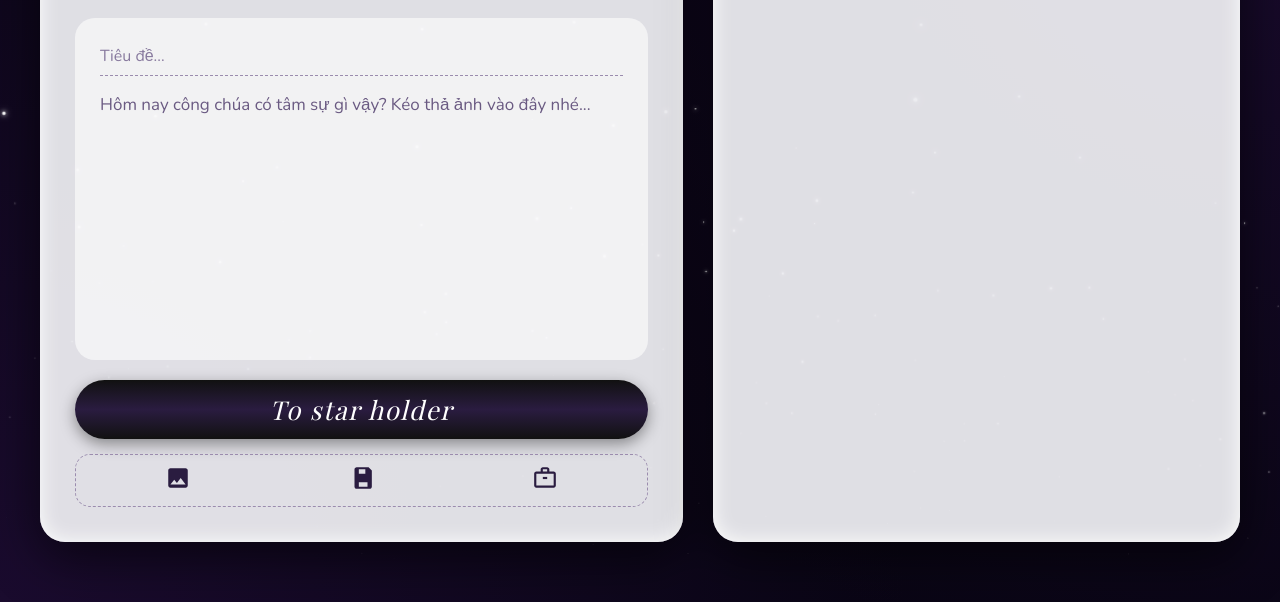
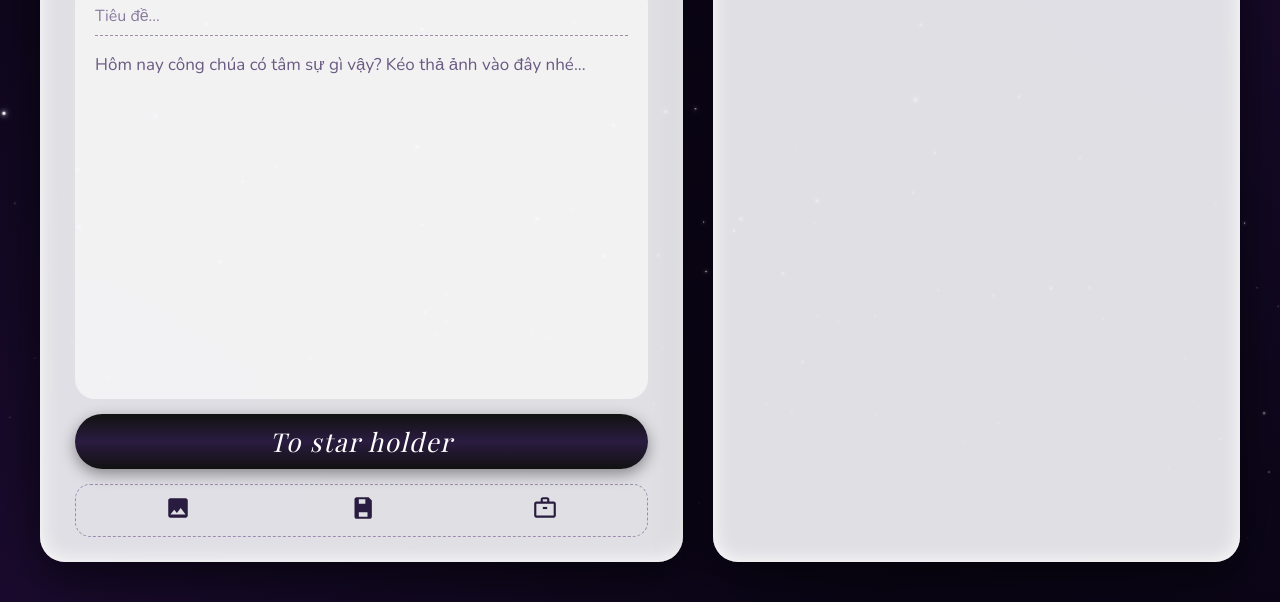
Before and after one commit to builinh03062020-hue/Nhat-ky, a plain HTML site: page index.html in a window 1280 px wide. Shown: the part 198-800 px from the top of the page. Drawn offline with nearby package versions, Linux system fonts and the light colour scheme; a web font is replaced by a local one.

Commit message:
Update index.html

```diff
--- a/index.html
+++ b/index.html
@@ -4,13 +4,13 @@
     <meta charset="UTF-8">
     <meta name="viewport" content="width=device-width, initial-scale=1.0">
     <title>Dear Diary ✨</title>
-    <!-- Phông chữ Playfair Display (Cổ điển, sang trọng) và Nunito -->
+    <!-- Phông chữ Playfair Display và Nunito -->
     <link href="https://fonts.googleapis.com/css2?family=Playfair+Display:ital,wght@0,400;0,600;1,400;1,600&family=Nunito:wght@300;400;600&display=swap" rel="stylesheet">
 
     <style>
         * { margin: 0; padding: 0; box-sizing: border-box; font-family: 'Nunito', sans-serif; }
 
-        /* NỀN VŨ TRỤ */
+        /* Nền vũ trụ */
         body {
             background: #090514;
             background-image: radial-gradient(circle at top right, #1a0b2e, transparent 60%),
@@ -18,7 +18,7 @@
             color: #2a1c40; min-height: 100vh; display: flex; justify-content: center; align-items: center; overflow: hidden;
         }
 
-        /* ----- HIỆU ỨNG SAO ----- */
+        /* Hiệu ứng sao */
         .stars { position: absolute; width: 100%; height: 100%; z-index: 0; pointer-events: none; }
         .star {
             position: absolute;
@@ -34,16 +34,16 @@
             100% { transform: translateY(-10vh) scale(1); opacity: 0; }
         }
 
-        /* KHUNG CHÍNH */
+        /* Khung chính: Nới rộng chiều cao lên 90vh */
         .container {
             position: relative; z-index: 1; display: flex; gap: 30px;
-            width: 95%; max-width: 1200px; height: 85vh;
+            width: 95%; max-width: 1200px; height: 90vh;
         }
 
-        /* BẢNG GIẤY */
+        /* Bảng giấy: Tối ưu padding để không bị tràn nội dung */
         .box {
             background: rgba(235, 235, 240, 0.95);
-            border-radius: 25px; padding: 35px;
+            border-radius: 25px; padding: 25px 35px;
             box-shadow: 0 15px 50px rgba(0,0,0,0.6), inset 0 0 20px rgba(255,255,255,1);
             display: flex; flex-direction: column; position: relative;
         }
@@ -63,9 +63,10 @@
         }
         .star-divider span { font-size: 20px; margin: 0 10px; position: relative; top: -1px; }
 
+        /* Khu vực nhập liệu: Thu gọn padding và margin */
         .input-area {
-            flex: 1; background: rgba(255, 255, 255, 0.6); border-radius: 20px; padding: 25px;
-            margin-bottom: 20px; margin-top: 10px; display: flex; flex-direction: column; gap: 15px;
+            flex: 1; background: rgba(255, 255, 255, 0.6); border-radius: 20px; padding: 20px;
+            margin-bottom: 15px; margin-top: 5px; display: flex; flex-direction: column; gap: 15px;
         }
         input.title-input {
             background: transparent; border: none; border-bottom: 1px dashed #9b8cae;
@@ -73,10 +74,10 @@
         }
         input.title-input::placeholder { color: #887a9e; font-weight: normal; font-size: 16px; }
 
-        /* KHU VỰC VIẾT & KÉO THẢ ẢNH */
+        /* Khu vực soạn thảo: Giảm min-height để tương thích với container */
         .editor-area {
             flex: 1; background: transparent; border: none; color: #2a1c40; font-size: 17px;
-            outline: none; overflow-y: auto; line-height: 1.6; min-height: 200px;
+            outline: none; overflow-y: auto; line-height: 1.6; min-height: 100px;
         }
         .editor-area:empty:before {
             content: attr(placeholder); color: #6a5a82; font-weight: 500; cursor: text;
@@ -91,7 +92,7 @@
 
         button.submit-btn {
             background: linear-gradient(to bottom, #111, #2a1c40, #111);
-            color: white; border: none; border-radius: 40px; padding: 12px; width: 100%; cursor: pointer;
+            color: white; border: none; border-radius: 40px; padding: 10px; width: 100%; cursor: pointer;
             font-family: 'Playfair Display', serif; font-style: italic; font-size: 26px; letter-spacing: 1.5px;
             box-shadow: 0 5px 15px rgba(0,0,0,0.4); transition: transform 0.2s; margin-bottom: 15px;
         }
@@ -105,7 +106,7 @@
         .action-btn:hover { transform: scale(1.1); }
         .action-btn svg { width: 26px; height: 26px; fill: #2a1c40; }
 
-        /* CỘT PHẢI */
+        /* Cột hiển thị bài viết */
         .reader-section { flex: 1; overflow-y: auto; padding-right: 15px; display: flex; flex-direction: column; gap: 5px; }
         .reader-section::-webkit-scrollbar { width: 4px; }
         .reader-section::-webkit-scrollbar-thumb { background: #b0a3c7; border-radius: 10px; }
@@ -114,7 +115,7 @@
 
         .entry-header-row {
             display: flex; align-items: center; gap: 20px; cursor: pointer; transition: 0.2s; padding-left: 10px;
-            justify-content: space-between; /* Đẩy nút xóa sang phải */
+            justify-content: space-between;
         }
         .entry-header-row:hover { transform: translateX(5px); }
 
@@ -136,7 +137,7 @@
         }
         .list-divider span { font-size: 16px; margin: 0 10px; position: relative; top: -1px; }
 
-        /* ----- MODAL ĐỌC NHẬT KÝ (PHÓNG TO CÓ MẬT KHẨU) ----- */
+        /* Modal hiển thị chi tiết nhật ký */
         .modal-overlay {
             display: none; position: fixed; top: 0; left: 0; width: 100%; height: 100%;
             background: rgba(9, 5, 20, 0.85); z-index: 1000;
@@ -174,11 +175,9 @@
 </head>
 <body>
 
-    <!-- Sao nền -->
     <div class="stars" id="stars"></div>
 
     <div class="container">
-        <!-- BẢNG TRÁI -->
         <div class="box writer-section">
             <h1 class="cursive-title">Dear diary</h1>
             <div class="star-divider"><span>✦</span></div>
@@ -190,7 +189,6 @@
 
             <button class="submit-btn" onclick="saveDiary()" id="saveBtn">To star holder</button>
 
-            <!-- Công cụ -->
             <div class="bottom-actions">
                 <button class="action-btn" onclick="document.getElementById('imgUpload').click()" title="Chèn ảnh">
                     <svg viewBox="0 0 24 24"><path d="M21 19V5C21 3.9 20.1 3 19 3H5C3.9 3 3 3.9 3 5V19C3 20.1 3.9 21 5 21H19C20.1 21 21 20.1 21 19ZM8.5 13.5L11 16.51L14.5 12L19 18H5L8.5 13.5Z"/></svg>
@@ -208,11 +206,10 @@
             </div>
         </div>
 
-        <!-- BẢNG PHẢI -->
         <div class="box reader-section" id="diaryList"></div>
     </div>
 
-    <!-- KHUNG MODAL ĐỂ ĐỌC NHẬT KÝ PHÓNG TO -->
+    <!-- Modal hiển thị nội dung -->
     <div class="modal-overlay" id="readModal" onclick="closeModalOutside(event)">
         <div class="modal-content" id="modalBox">
             <button class="close-modal" onclick="closeModal()">✖</button>
@@ -223,7 +220,7 @@
     </div>
 
     <script>
-        // TẠO SAO
+        // Tạo sao
         const starsContainer = document.getElementById('stars');
         for (let i = 0; i < 150; i++) {
             let star = document.createElement('div');
@@ -236,7 +233,7 @@
             starsContainer.appendChild(star);
         }
 
-        // SVG QUẢ TÁO
+        // Biểu tượng hành tinh
         const planetSVG = `
         <svg class="planet-icon" viewBox="0 0 100 100" xmlns="http://www.w3.org/2000/svg">
             <ellipse cx="50" cy="50" rx="35" ry="9" fill="none" stroke="#2a1c40" stroke-width="1" transform="rotate(-15 50 50)" />
@@ -247,7 +244,7 @@
             <path d="M50 38 Q 52 30 55 32" fill="none" stroke="#2a1c40" stroke-width="2"/>
         </svg>`;
 
-        // LOGIC CHÈN & KÉO THẢ ẢNH
+        // Xử lý chèn ảnh
         const editor = document.getElementById('content');
 
         function insertImage(event) {
@@ -277,7 +274,7 @@
             reader.readAsDataURL(file);
         }
 
-        // DỮ LIỆU NHẬT KÝ
+        // Quản lý dữ liệu nhật ký
         let entries = [];
         try { entries = JSON.parse(localStorage.getItem('princessDiaryFinal')) || []; }
         catch(e) { entries = []; }
@@ -305,7 +302,7 @@
             });
         }
 
-        // TÍNH NĂNG NHẬP MẬT KHẨU & MỞ KHUNG ĐỌC
+        // Xử lý modal và mật khẩu
         function openModal(index) {
             const pass = prompt("🔐 Cửa ải bảo mật: Nhập mật mã để đọc nhật ký nha!");
             if (pass !== "5092") {
@@ -313,13 +310,11 @@
                 return;
             }
 
-            // Nếu đúng pass thì đổ dữ liệu vào Modal
             const entry = entries[index];
             document.getElementById('modalTitle').innerText = entry.title || 'Ký ức vụn vặt';
             document.getElementById('modalDate').innerText = entry.date;
             document.getElementById('modalBody').innerHTML = entry.content;
 
-            // Hiện Modal lên
             document.getElementById('readModal').style.display = 'flex';
         }
 
@@ -327,14 +322,13 @@
             document.getElementById('readModal').style.display = 'none';
         }
 
-        // Bấm ra ngoài rìa đen cũng tự đóng khung đọc
         function closeModalOutside(event) {
             if (event.target === document.getElementById('readModal')) {
                 closeModal();
             }
         }
 
-        // LƯU NHẬT KÝ
+        // Lưu, xóa, sao lưu và khôi phục dữ liệu
         function saveDiary() {
             const titleInput = document.getElementById('title');
             const contentHTML = editor.innerHTML;
@@ -352,7 +346,7 @@
                 localStorage.setItem('princessDiaryFinal', JSON.stringify(entries));
             } catch (e) {
                 if (e.name === 'QuotaExceededError') {
-                    alert('Lưu ý: Bà chèn nhiều ảnh quá nên bộ nhớ trình duyệt bị đầy rồi. Bà bấm nút "Tải file về máy" để cất bớt đi rồi xóa bớt trong này nha! 🥀');
+                    alert('Lưu ý: Bộ nhớ trình duyệt đầy do chứa nhiều ảnh. Vui lòng tải file backup về máy và xóa bớt bài viết cũ! 🥀');
                     entries.pop();
                     return;
                 }
@@ -374,7 +368,6 @@
             }
         }
 
-        // TẢI VÀ KHÔI PHỤC FILE
         function backupDiary() {
             if (entries.length === 0) return alert("Chưa có ký ức nào để tải về!");
             const dataStr = "data:text/json;charset=utf-8," + encodeURIComponent(JSON.stringify(entries));
@@ -397,8 +390,8 @@
                         localStorage.setItem('princessDiaryFinal', JSON.stringify(entries));
                         renderDiaries();
                         alert("Đã khôi phục ký ức thành công! ✨");
-                    } else alert("File không đúng định dạng!");
-                } catch (error) { alert("Có lỗi xảy ra khi đọc file!"); }
+                    } else alert("Định dạng file không hợp lệ!");
+                } catch (error) { alert("Lỗi đọc file dữ liệu!"); }
             };
             reader.readAsText(file);
             event.target.value = '';
```
